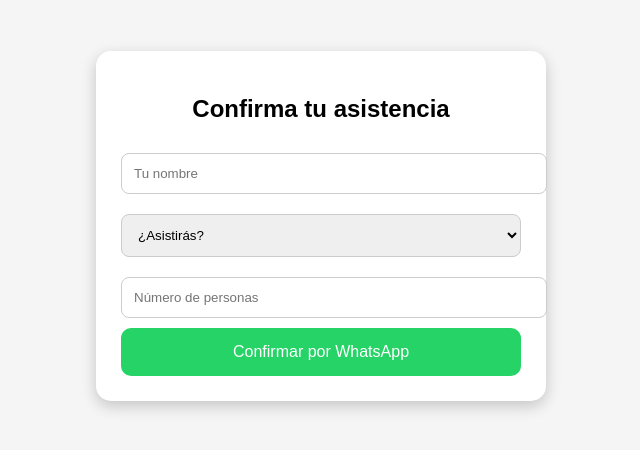
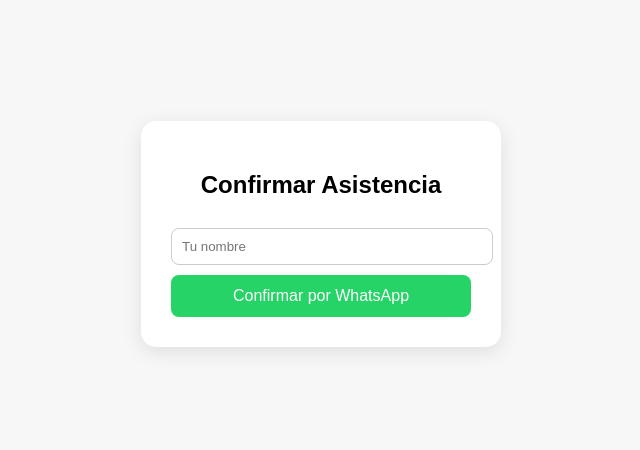
Before and after one commit to nuevaeragdl2015-maker/confirmacion-dayanna, a plain HTML site: page index.html in a window 1280 px wide. Shown: the part 174-624 px from the top of the page, without its empty margins (319-959 px from the left). Drawn offline with Linux system fonts and the light colour scheme.

Commit message:
Add files via upload

```diff
--- a/index.html
+++ b/index.html
@@ -2,34 +2,27 @@
 <html lang="es">
 <head>
   <meta charset="UTF-8">
-<meta name="viewport" content="width=device-width, initial-scale=1.0">
   <title>Confirmación de Asistencia</title>
-
   <style>
     body {
       font-family: Arial, sans-serif;
-    background: #f5f5f5;
+      background: #f7f7f7;
       display: flex;
       justify-content: center;
       align-items: center;
       height: 100vh;
-    margin: 0;
     }
-.container {
-    background: white;
-    padding: 25px;
+    .box {
+      background: #fff;
+      padding: 30px;
       border-radius: 15px;
-    width: 90%;
-    max-width: 400px;
-    box-shadow: 0 5px 15px rgba(0,0,0,0.2);
+      box-shadow: 0 5px 20px rgba(0,0,0,0.1);
       text-align: center;
+      width: 300px;
     }
-h2 {
-    margin-bottom: 20px;
-}
-input, select {
+    input {
       width: 100%;
-    padding: 12px;
+      padding: 10px;
       margin: 10px 0;
       border-radius: 8px;
       border: 1px solid #ccc;
@@ -38,48 +31,44 @@ button {
       background: #25D366;
       color: white;
       border: none;
-    padding: 15px;
+      padding: 12px;
       width: 100%;
-    border-radius: 10px;
+      border-radius: 8px;
+      cursor: pointer;
       font-size: 16px;
-    cursor: pointer;
     }
     button:hover {
       background: #1ebe5d;
     }
   </style>
-
 </head>
-
 <body>
 
-<div class="container">
-    <h2>Confirma tu asistencia</h2>
+<div class="box">
+  <h2>Confirmar Asistencia</h2>
 
   <input type="text" id="nombre" placeholder="Tu nombre">
-
-    <select id="asistencia">
-        <option value="">¿Asistirás?</option>
-        <option value="Sí asistiré">Sí asistiré</option>
-        <option value="No podré asistir">No podré asistir</option>
-    </select>
-
-    <input type="number" id="personas" placeholder="Número de personas">
 
   <button onclick="enviarWhatsApp()">Confirmar por WhatsApp</button>
 </div>
 
 <script>
 function enviarWhatsApp() {
-    let nombre = document.getElementById("nombre").value;
-    let asistencia = document.getElementById("asistencia").value;
-    let personas = document.getElementById("personas").value;
+  var nombreInput = document.getElementById("nombre");
 
-    let mensaje = `Hola, soy ${nombre}. Confirmo asistencia a la fiesta de XV años de Dayanna: ${asistencia}. Número de personas: ${personas}`;
+  if (!nombreInput || nombreInput.value.trim() === "") {
+    alert("Por favor escribe tu nombre");
+    return;
+  }
 
-    let numero = "523316041358"; // ← CAMBIA ESTE NÚMERO
+  var nombre = nombreInput.value;
 
-    let url = `https://wa.me/${numero}?text=${encodeURIComponent(mensaje)}`;
+  var telefono = "523316041358";
+
+  var mensaje = "Hola, soy " + nombre +
+                ". Muchas gracias por la invitación, confirmo mi asistencia a la fiesta de XV años  de Dayanna.";
+
+  var url = "https://wa.me/" + telefono + "?text=" + encodeURIComponent(mensaje);
 
   window.open(url, "_blank");
 }
```
Lines whose indentation alone changed are shown as unchanged.
